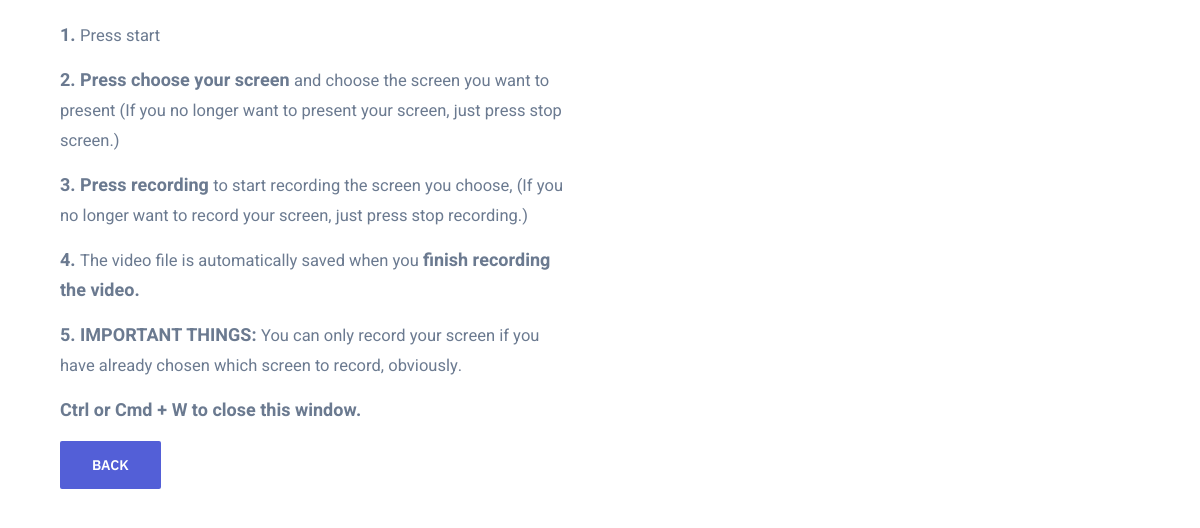
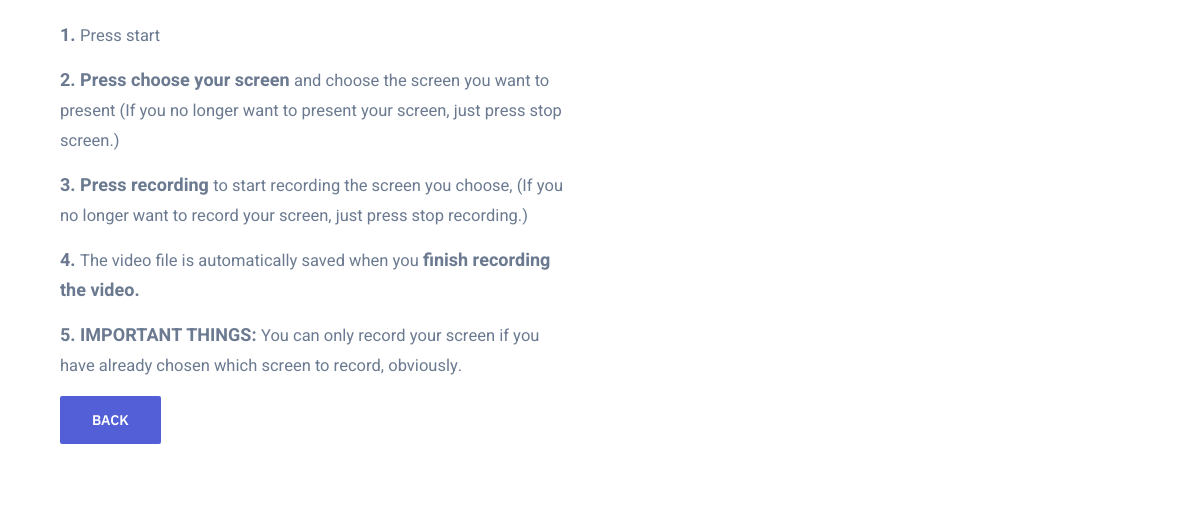
Before and after one commit to jclot/QuizSV, an Electron app: page src/pages/Instructions.html in a window 1200 px wide. Shown: the part 132-660 px from the top of the page. Drawn offline with nearby package versions, Linux system fonts and the light colour scheme.

```diff
--- a/src/pages/Instructions.html
+++ b/src/pages/Instructions.html
@@ -28,7 +28,6 @@
                             <p class="hero-paragraph"> <strong>3. Press recording </strong>  to start recording the screen you choose, (If you no longer want to record your screen, just press stop recording.)  </p>
                             <p class="hero-paragraph"> <strong>4. </strong> The video file is automatically saved when you <strong>finish recording the video.</strong>  </p>
                             <p class="hero-paragraph"> <strong>5. IMPORTANT THINGS: </strong> You can only record your screen if you have already chosen which screen to record, obviously.  </p>
-                            <p class="hero-paragraph"><strong> Ctrl or Cmd + W to close this window. </strong> </p>
                             <a class="button button-primary" id="backInstructionsButton">Back</a>
 	                        <div class="hero-cta">
 								<!-- <a class="button button-primary" id="createW" >Back To Menu</a> -->
```
